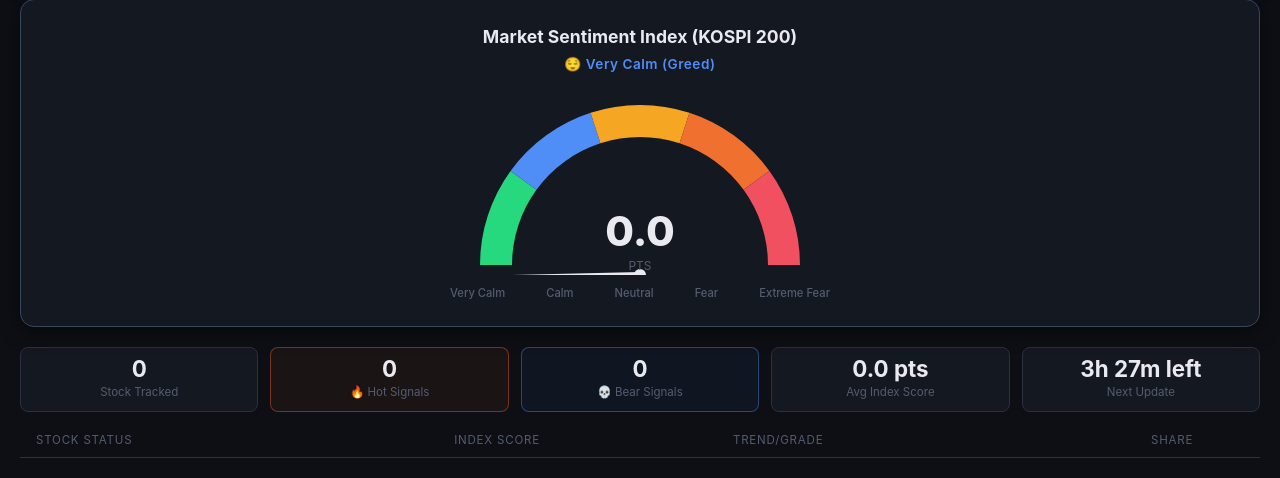
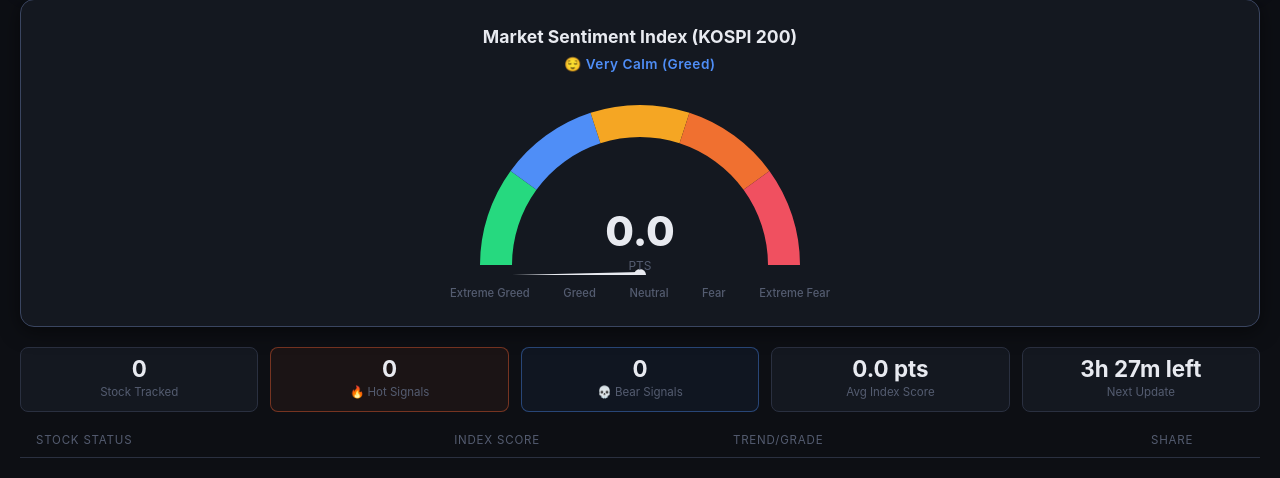
Before and after one commit to days0854/goksori_antigravity, a FastAPI app: page /en in a window 1280 px wide. Shown: the part 312-790 px from the top of the page. Run offline with FastAPI, Linux system fonts and the light colour scheme; data that the repository does not hold is empty.

Commit message:
Fix gauge labels: Left=Greed, Right=Fear (Goksori logic)

```diff
--- a/goksori/frontend/templates/en/index.html
+++ b/goksori/frontend/templates/en/index.html
@@ -58,8 +58,8 @@
         </div>
       </div>
       <div class="gauge-legend">
-        <span>Very Calm</span>
-        <span>Calm</span>
+        <span>Extreme Greed</span>
+        <span>Greed</span>
         <span>Neutral</span>
         <span>Fear</span>
         <span>Extreme Fear</span>
--- a/goksori/frontend/templates/index.html
+++ b/goksori/frontend/templates/index.html
@@ -85,9 +85,9 @@
         </div>
       </div>
       <div class="gauge-legend">
-        <span>매우 안정</span>
-        <span>안정</span>
-        <span>보통</span>
+        <span>극심한 탐욕</span>
+        <span>탐욕</span>
+        <span>중립</span>
         <span>공포</span>
         <span>극심한 공포</span>
       </div>
```
